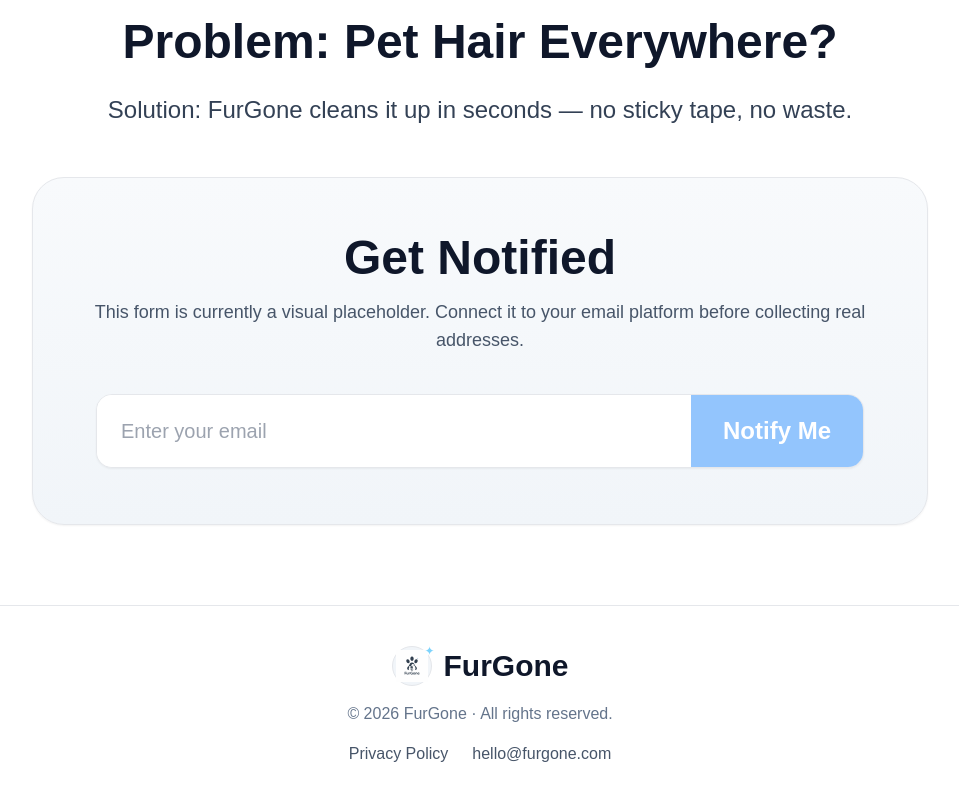
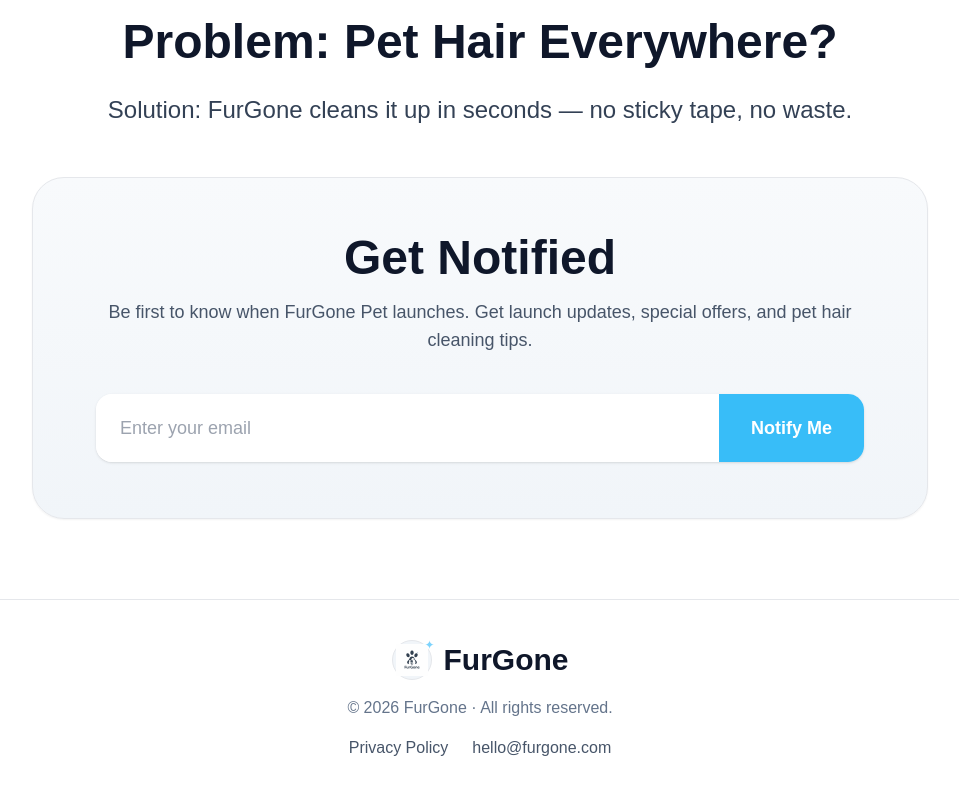
Before and after one commit to tedeyo2016-source/furgone-site, a Next.js app: page / in a window 1280 px wide. Shown: the part 1535-2335 px from the top of the page, without its empty margins (160-1119 px from the left). Built offline with nearby package versions, Linux system fonts and the light colour scheme.

Commit message:
Update page.js

```diff
--- a/app/page.js
+++ b/app/page.js
@@ -1,4 +1,21 @@
+"use client";
+
+import { useState } from "react";
 export default function FurGoneWebsite() {
+  const [email, setEmail] = useState("");
+const [message, setMessage] = useState("");
+
+const handleSubmit = async (e) => {
+  e.preventDefault();
+
+  await fetch("https://script.google.com/macros/s/AKfycbyY-9KjRoe45Iy2KDdfMQTDUKFDqu0gZD3ycxq-I79kZjC4-wLfao5OVQGuHHN5Fme5/exec", {
+    method: "POST",
+    body: JSON.stringify({ email }),
+  });
+
+  setMessage("Thank you! We'll notify you when FurGone Pet launches.");
+  setEmail("");
+};
   return (
     <div className="min-h-screen bg-white text-slate-800">
       <header className="border-b bg-white">
@@ -131,21 +148,30 @@ export default function FurGoneWebsite() {
         <div id="notify" className="mt-12 rounded-[2rem] bg-gradient-to-b from-slate-50 to-slate-100 border shadow-sm p-10 md:p-14 text-center max-w-4xl mx-auto">
           <h3 className="text-4xl md:text-5xl font-bold text-slate-900">Get Notified</h3>
           <p className="mt-4 text-slate-600 text-lg">
-            This form is currently a visual placeholder. Connect it to your email platform before collecting real addresses.
+            Be first to know when FurGone Pet launches. Get launch updates, special offers, and pet hair cleaning tips.
           </p>
-          <div className="mt-10 flex flex-col md:flex-row gap-0 max-w-3xl mx-auto overflow-hidden rounded-2xl border bg-white shadow-sm">
+          <form onSubmit={handleSubmit} className="mt-10 flex max-w-3xl mx-auto rounded-2xl overflow-hidden bg-white shadow">
   <input
     type="email"
+    value={email}
+    onChange={(e) => setEmail(e.target.value)}
     placeholder="Enter your email"
-              className="flex-1 px-6 py-5 text-xl outline-none"
+    required
+    className="flex-1 px-6 py-5 text-lg outline-none"
   />
   <button
     type="submit"
-              className="bg-blue-300 px-8 py-5 text-white text-2xl font-semibold hover:bg-blue-400 transition"
+    className="px-8 py-5 bg-sky-400 text-white font-bold text-lg"
   >
     Notify Me
   </button>
-          </div>
+</form>
+
+{message && (
+  <p className="mt-4 text-green-600 font-semibold text-center">
+    {message}
+  </p>
+)}
         </div>
       </section>
 
```
Lines whose indentation alone changed are shown as unchanged.
